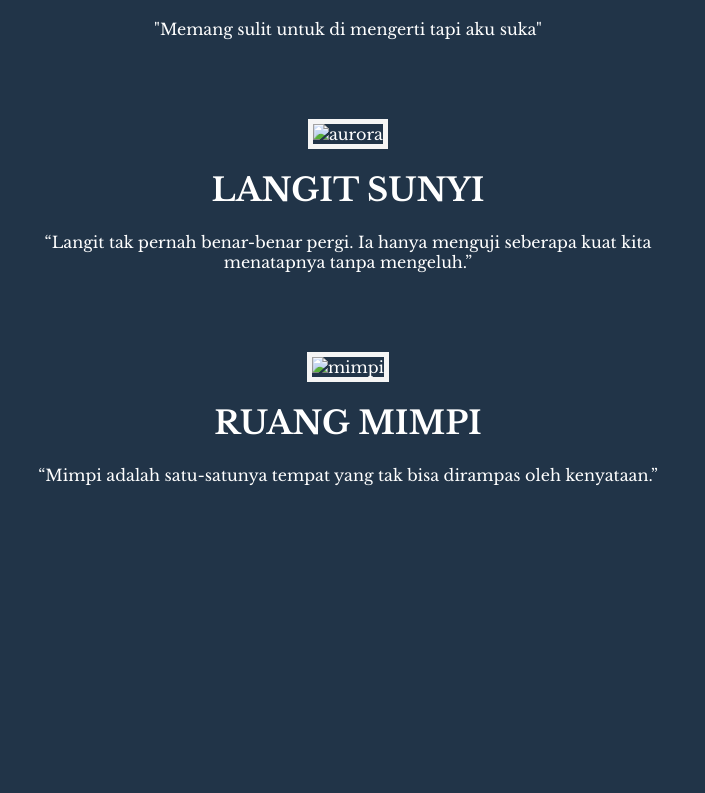
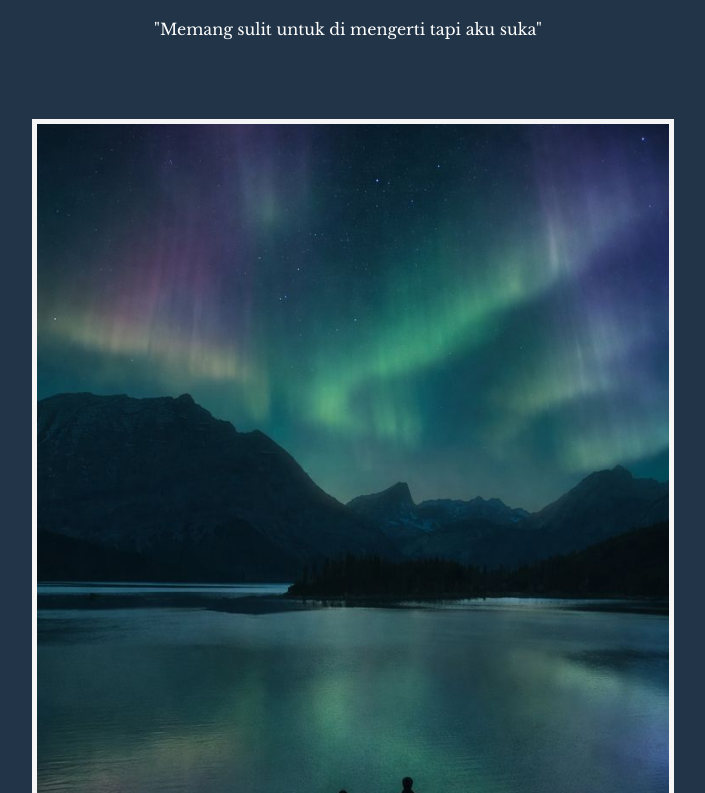
Before and after one commit to ehan40990-a11y/Langkah-Yang-Tertinggal, a plain HTML site: page isi.html in a window 1280 px wide. Shown: the part 587-1380 px from the top of the page, without its empty margins (292-997 px from the left). Before the commit the page ends 1152 px from the top, so only its background shows below. Drawn offline with nearby package versions, Linux system fonts and the light colour scheme; files whose address does not match are found by name.

Commit message:
Update isi.html

```diff
--- a/isi.html
+++ b/isi.html
@@ -17,13 +17,13 @@
   </div>
 
   <div class="poster">
-    <img class="motivation-img" src="./assets/images/Northern lights wallpaper.jpg" alt="aurora">
+    <img class="motivation-img" src="./Northern lights wallpaper.jpg" alt="aurora">
     <h1>Langit Sunyi</h1>
     <p>“Langit tak pernah benar-benar pergi. Ia hanya menguji seberapa kuat kita menatapnya tanpa mengeluh.”</p>
   </div>
 
   <div class="poster">
-    <img class="motivation-img" src="./assets/images/Golden hour.jpg" alt="mimpi">
+    <img class="motivation-img" src="./Golden hour.jpg" alt="mimpi">
     <h1>Ruang Mimpi</h1>
     <p>“Mimpi adalah satu-satunya tempat yang tak bisa dirampas oleh kenyataan.”</p>
   </div>
```
